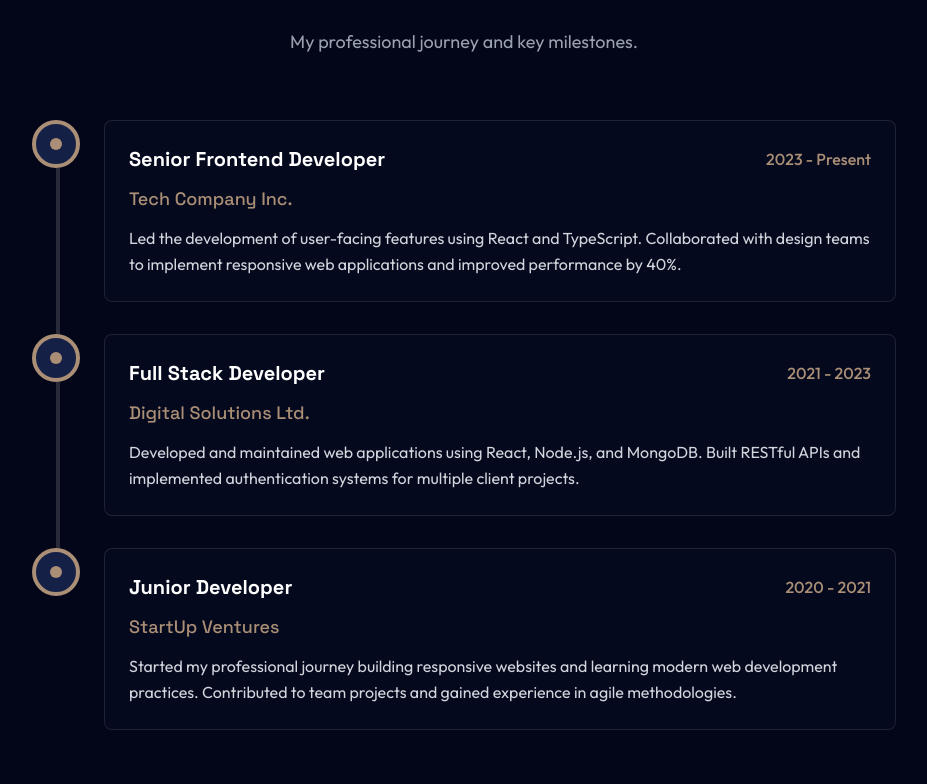
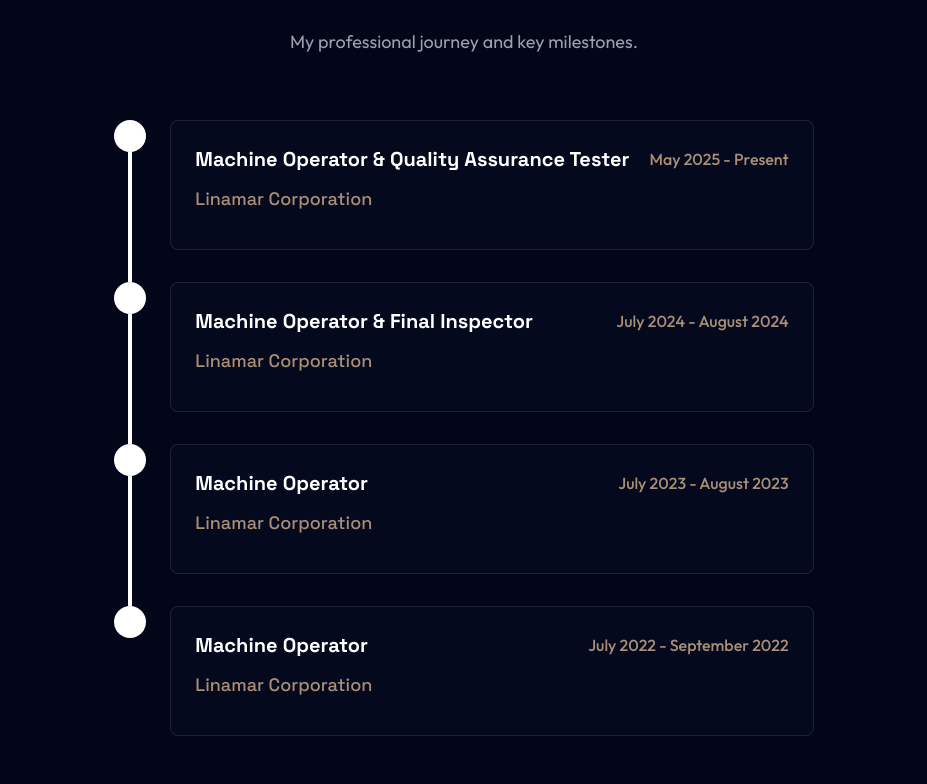
Before and after one commit to louisnguyenn/Louis-Personal-Portfolio, a React (Vite) app: page / in a window 1280 px wide. Shown: the part 1736-2520 px from the top of the page, without its empty margins (176-1103 px from the left). Built offline with nearby package versions, Linux system fonts and the light colour scheme.

Commit message:
updated experience timeline

```diff
--- a/src/components/sections/Experience.jsx
+++ b/src/components/sections/Experience.jsx
@@ -56,20 +56,18 @@ const TimelineItem = ({ date, title, company, description, isLast = false }) =>
     <div className="relative flex items-start mb-8">
       {/* timeline line */}
       {!isLast && (
-        <div className="absolute left-6 top-12 w-1 h-full bg-white opacity-15"></div>
+        <div className="absolute left-3.5 top-8 w-1 h-full bg-white"></div>
       )}
 
       {/* timeline dot */}
-      <div className="flex-shrink-0 w-12 h-12 bg-[#152046] rounded-full flex items-center justify-center border-4 border-[#AA8F76] z-10">
-        <div className="w-3 h-3 bg-[#AA8F76] rounded-full"></div>
-      </div>
+      <div className="flex-shrink-0 w-8 h-8 bg-white rounded-full flex items-center justify-center z-10"></div>
 
       {/* content */}
       <div className="ml-6 flex-1">
         <div className="bg-[#05091e] rounded-lg p-6 border border-white/10 hover:border-[#AA8F76] transition-colors duration-300">
           <div className="flex flex-col sm:flex-row sm:items-center sm:justify-between mb-3">
             <h3 className="text-xl font-bold text-white">{title}</h3>
-            <span className="text-[#AA8F76] font-medium text-sm sm:text-base">{date}</span>
+            <span className="text-[#AA8F76] font-medium text-sm sm:text-base pl-5">{date}</span>
           </div>
           <h4 className="text-lg text-[#AA8F76] mb-3 font-medium">{company}</h4>
           <p className="text-gray-300 leading-relaxed">{description}</p>
@@ -82,22 +80,28 @@ const TimelineItem = ({ date, title, company, description, isLast = false }) =>
 export const Experience = () => {
   const experiences = [
     {
-      date: "2023 - Present",
-      title: "Senior Frontend Developer",
-      company: "Tech Company Inc.",
-      description: "Led the development of user-facing features using React and TypeScript. Collaborated with design teams to implement responsive web applications and improved performance by 40%."
+      date: "May 2025 - Present",
+      title: "Machine Operator & Quality Assurance Tester",
+      company: "Linamar Corporation",
+      description: ""
     },
     {
-      date: "2021 - 2023",
-      title: "Full Stack Developer",
-      company: "Digital Solutions Ltd.",
-      description: "Developed and maintained web applications using React, Node.js, and MongoDB. Built RESTful APIs and implemented authentication systems for multiple client projects."
+      date: "July 2024 - August 2024",
+      title: "Machine Operator & Final Inspector",
+      company: "Linamar Corporation",
+      description: ""
     },
     {
-      date: "2020 - 2021",
-      title: "Junior Developer",
-      company: "StartUp Ventures",
-      description: "Started my professional journey building responsive websites and learning modern web development practices. Contributed to team projects and gained experience in agile methodologies."
+      date: "July 2023 - August 2023",
+      title: "Machine Operator",
+      company: "Linamar Corporation",
+      description: ""
+    },
+    {
+      date: "July 2022 - September 2022",
+      title: "Machine Operator",
+      company: "Linamar Corporation",
+      description: ""
     }
   ];
 
```
